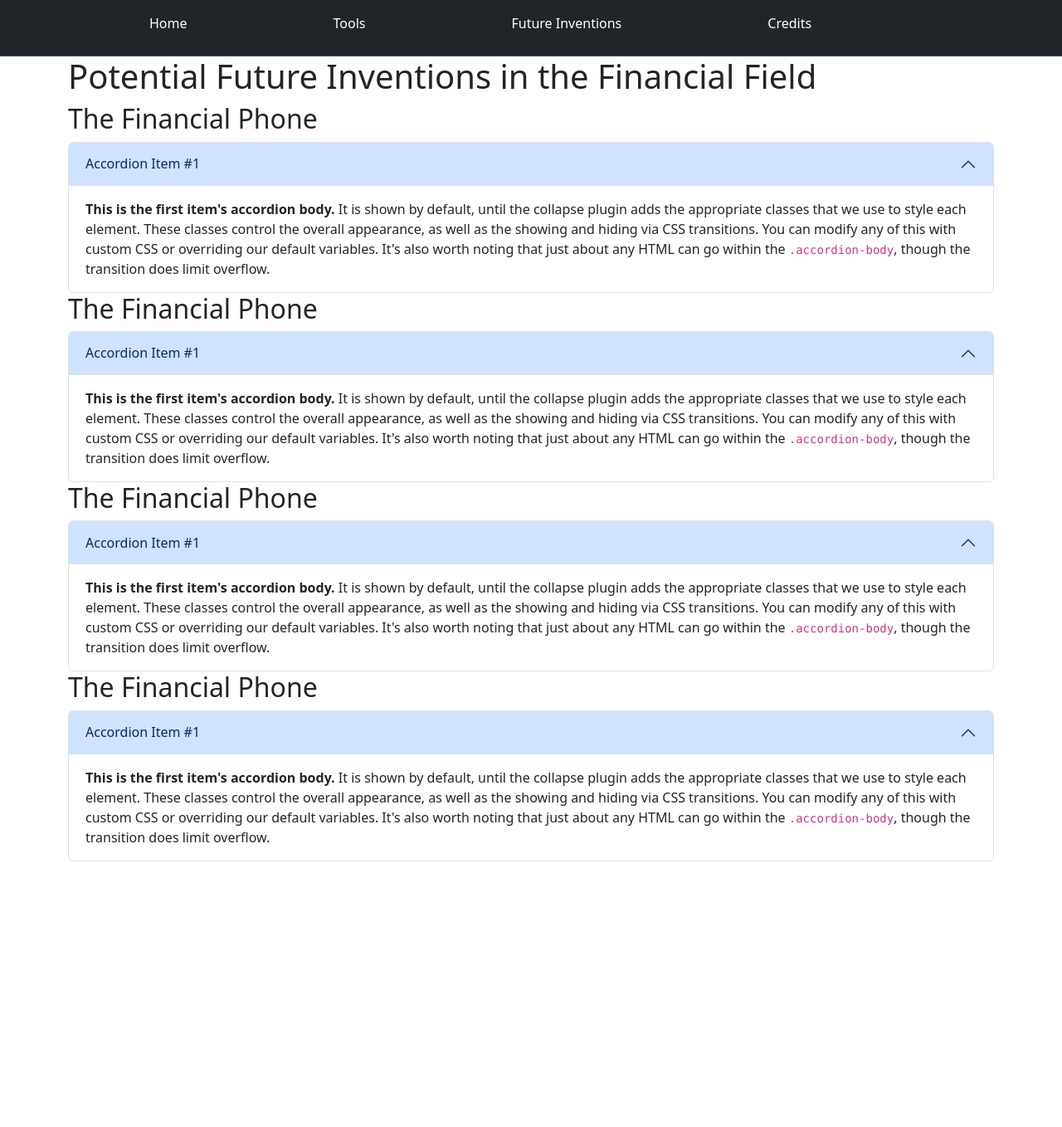
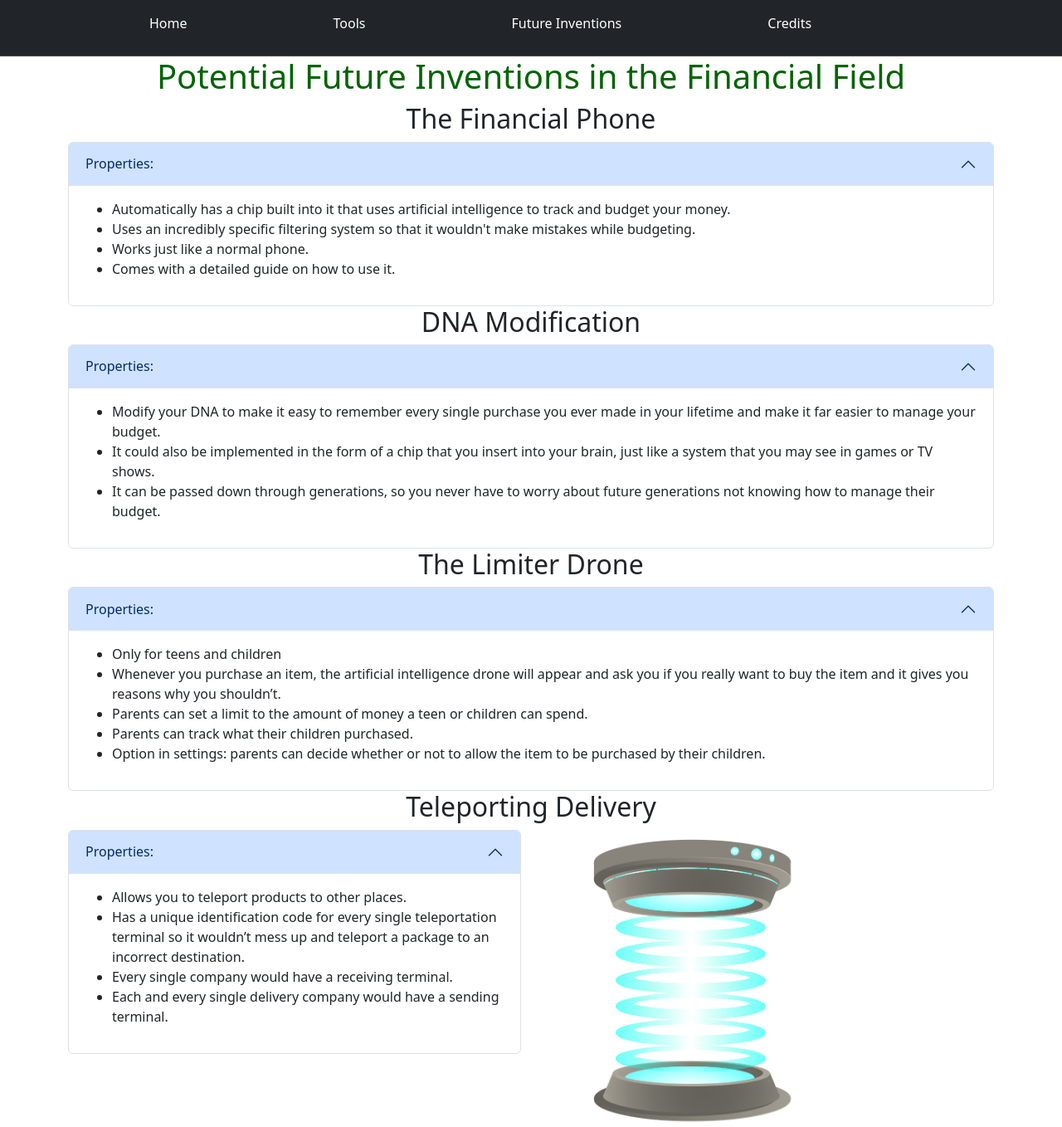
Before and after one commit to williaml4292/sep-10-freedom-project, a Jekyll site: the page built from _posts/2025-04-27-Future-Inventions.html, in a window 1280 px wide. Shown: the whole page at 83% size. Built offline with Jekyll 4.4.1, drawn with Linux system fonts in a browser that asks for light colours; before the commit the page ends 1038 px from its top, so only the background shows below that.

Commit message:
some credits and finish future

```diff
--- a/_posts/2025-04-27-Future-Inventions.html
+++ b/_posts/2025-04-27-Future-Inventions.html
@@ -1,6 +1,30 @@
 ---
 category: future
 ---
+<style>
+  img {
+    width:29vw;
+  }
+  h2{
+    text-align:center;
+  }
+  h1{
+    color:darkgreen !important;
+    text-align:center;
+  }
+  @media (min-width:767px) and (max-width:991px){
+    img{
+      width:30vw !important;
+    }
+  }
+  @media (max-width:767px){
+    img{
+      width:50vw !important;
+      display: block;
+      margin: 0 auto;
+    }
+  }
+</style>
 <head>
     <meta charset="utf-8">
     <meta name="viewport" content="width=device-width, initial-scale=1">
@@ -10,75 +34,136 @@ category: future
     {% include navbar.html %}
 
     <div class="container">
-        <h1> Potential Future Inventions in the Financial Field </h2>
+        <h1> Potential Future Inventions in the Financial Field </h1>
     </div>
     <div class="container">
         <h2> The Financial Phone </h2>
         <div class="accordion" id="accordionExample">
             <div class="accordion-item">
               <h2 class="accordion-header">
-                <button class="accordion-button" type="button" data-bs-toggle="collapse" data-bs-target="#collapseOne" aria-expanded="true" aria-controls="collapseOne">
-                  Accordion Item #1
+                <button class="accordion-button" type="button" data-bs-toggle="collapse" data-bs-target="#C1" aria-expanded="true" aria-controls="C1">
+                 Properties:
                 </button>
               </h2>
-              <div id="collapseOne" class="accordion-collapse collapse show" data-bs-parent="#accordionExample">
+              <div id="C1" class="accordion-collapse collapse show" data-bs-parent="#accordionExample">
                 <div class="accordion-body">
-                  <strong>This is the first item's accordion body.</strong> It is shown by default, until the collapse plugin adds the appropriate classes that we use to style each element. These classes control the overall appearance, as well as the showing and hiding via CSS transitions. You can modify any of this with custom CSS or overriding our default variables. It's also worth noting that just about any HTML can go within the <code>.accordion-body</code>, though the transition does limit overflow.
+                   <ul>
+                      <li>
+                        Automatically has a chip built into it that uses artificial intelligence to track and budget your money.
+                      </li>
+                      <li>
+                        Uses an incredibly specific filtering system so that it wouldn't make mistakes while budgeting.
+                      </li>
+                      <li>
+                        Works just like a normal phone.
+                      </li>
+                      <li>
+                        Comes with a detailed guide on how to use it.
+                      </li>
+                   </ul>
                 </div>
               </div>
             </div>
         </div>
 </div>
         <div class="container">
-            <h2> The Financial Phone </h2>
+            <h2> DNA Modification </h2>
             <div class="accordion" id="accordionExample">
                 <div class="accordion-item">
                   <h2 class="accordion-header">
-                    <button class="accordion-button" type="button" data-bs-toggle="collapse" data-bs-target="#collapseOne" aria-expanded="true" aria-controls="collapseOne">
-                      Accordion Item #1
+                    <button class="accordion-button" type="button" data-bs-toggle="collapse" data-bs-target="#C2" aria-expanded="true" aria-controls="C2">
+                      Properties:
                     </button>
                   </h2>
-                  <div id="collapseOne" class="accordion-collapse collapse show" data-bs-parent="#accordionExample">
+                  <div id="C2" class="accordion-collapse collapse show" data-bs-parent="#accordionExample">
                     <div class="accordion-body">
-                      <strong>This is the first item's accordion body.</strong> It is shown by default, until the collapse plugin adds the appropriate classes that we use to style each element. These classes control the overall appearance, as well as the showing and hiding via CSS transitions. You can modify any of this with custom CSS or overriding our default variables. It's also worth noting that just about any HTML can go within the <code>.accordion-body</code>, though the transition does limit overflow.
+                      <ul>
+                        <li>
+                          Modify your DNA to make it easy to remember every single purchase you ever made in your lifetime and make it far easier to manage your budget.
+                        </li>
+                        <li>
+                          It could also be implemented in the form of a chip that you insert into your brain, just like a system that you may see in games or TV shows.
+                        </li>
+                        <li>
+                          It can be passed down through generations, so you never have to worry about future generations not knowing how to manage their budget.
+                        </li>
+                     </ul>
                     </div>
                   </div>
                 </div>
             </div>
 </div>
             <div class="container">
-                <h2> The Financial Phone </h2>
+                <h2> The Limiter Drone </h2>
                 <div class="accordion" id="accordionExample">
                     <div class="accordion-item">
                       <h2 class="accordion-header">
-                        <button class="accordion-button" type="button" data-bs-toggle="collapse" data-bs-target="#collapseOne" aria-expanded="true" aria-controls="collapseOne">
-                          Accordion Item #1
+                        <button class="accordion-button" type="button" data-bs-toggle="collapse" data-bs-target="#C3" aria-expanded="true" aria-controls="C3">
+                          Properties:
                         </button>
                       </h2>
-                      <div id="collapseOne" class="accordion-collapse collapse show" data-bs-parent="#accordionExample">
+                      <div id="C3" class="accordion-collapse collapse show" data-bs-parent="#accordionExample">
                         <div class="accordion-body">
-                          <strong>This is the first item's accordion body.</strong> It is shown by default, until the collapse plugin adds the appropriate classes that we use to style each element. These classes control the overall appearance, as well as the showing and hiding via CSS transitions. You can modify any of this with custom CSS or overriding our default variables. It's also worth noting that just about any HTML can go within the <code>.accordion-body</code>, though the transition does limit overflow.
+                          <ul>
+                            <li>
+                              Only for teens and children
+                            </li>
+                            <li>
+                              Whenever you purchase an item, the artificial intelligence drone will appear and ask you if you really want to buy the item and it gives you reasons why you shouldn’t.
+                            </li>
+                            <li>
+                              Parents can set a limit to the amount of money a teen or children can spend.
+                            </li>
+                            <li>
+                              Parents can track what their children purchased.
+                            </li>
+                            <li>
+                              Option in settings: parents can decide whether or not to allow the item to be purchased by their children.
+                            </li>
+                         </ul>
                         </div>
                       </div>
                     </div>
                 </div>
                 </div>
                 <div class="container">
-                    <h2> The Financial Phone </h2>
+                    <h2> Teleporting Delivery </h2>
+                      <div class="row">
+                        <div class="col-md-6">
                             <div class="accordion" id="accordionExample">
                                 <div class="accordion-item">
                                   <h2 class="accordion-header">
-                            <button class="accordion-button" type="button" data-bs-toggle="collapse" data-bs-target="#collapseOne" aria-expanded="false" aria-controls="collapseOne">
-                              Accordion Item #1
+                                    <button class="accordion-button" type="button" data-bs-toggle="collapse" data-bs-target="#C4" aria-expanded="false" aria-controls="C4">
+                                      Properties:
                                     </button>
                                   </h2>
-                          <div id="collapseOne" class="accordion-collapse collapsed" data-bs-parent="#accordionExample">
+                                  <div id="C4" class="accordion-collapse collapsed" data-bs-parent="#accordionExample">
                                     <div class="accordion-body">
-                              <strong>This is the first item's accordion body.</strong> It is shown by default, until the collapse plugin adds the appropriate classes that we use to style each element. These classes control the overall appearance, as well as the showing and hiding via CSS transitions. You can modify any of this with custom CSS or overriding our default variables. It's also worth noting that just about any HTML can go within the <code>.accordion-body</code>, though the transition does limit overflow.
+                                      <ul>
+                                        <li>
+                                          Allows you to teleport products to other places.
+                                        </li>
+                                        <li>
+                                          Has a unique identification code for every single teleportation terminal so it wouldn’t mess up and teleport a package to an incorrect destination.
+                                        </li>
+                                        <li>
+                                          Every single company would have a receiving terminal.
+                                        </li>
+                                        <li>
+                                          Each and every single delivery company would have a sending terminal.
+                                        </li>
+                                    </ul>
                                     </div>
                                   </div>
                                 </div>
                             </div>
                         </div>
+                        <div class="col-md-6">
+                          <img class="img" src="{{ site.baseurl }}/images/Teleportation.png" alt="teleport" >
+                        </div>
+                      </div>
+
+                      </div>
+
     <script src="https://cdn.jsdelivr.net/npm/bootstrap@5.3.5/dist/js/bootstrap.bundle.min.js" integrity="sha384-k6d4wzSIapyDyv1kpU366/PK5hCdSbCRGRCMv+eplOQJWyd1fbcAu9OCUj5zNLiq" crossorigin="anonymous"></script>
 </body>
```
Also changed, not shown: _posts/2025-04-27-Credits.html (+39 -0 lines). Lines whose indentation alone changed are shown as unchanged.
